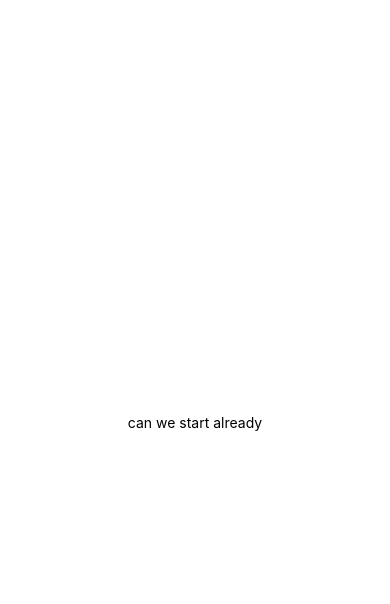
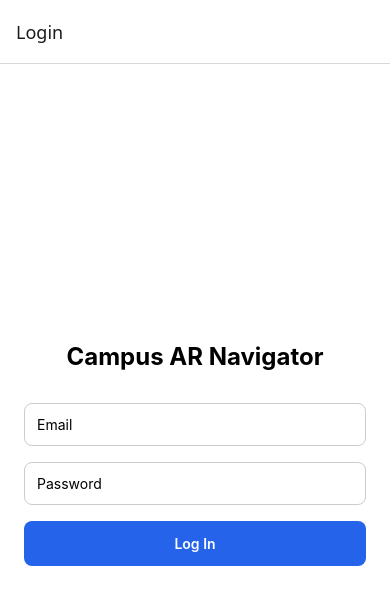
Before and after one commit to ntombi49/CampusAR, a React Native app in the folder frontend/: screen / in a window 390 px wide. Shown: the top 604 px of the page. Built offline with nearby package versions, Linux system fonts and the light colour scheme.

Commit message:
Add navigation stack + Login screen UI

```diff
--- a/frontend/App.tsx
+++ b/frontend/App.tsx
@@ -1,21 +1,107 @@
-import { StatusBar } from 'expo-status-bar';
-import { StyleSheet, Text, View } from 'react-native';
+import React from 'react';
+import { NavigationContainer } from '@react-navigation/native';
+import { createNativeStackNavigator } from '@react-navigation/native-stack';
+import { View, Text, TextInput, TouchableOpacity, StyleSheet } from 'react-native';
+
+type RootStackParamList = {
+  Login: undefined;
+  Home: undefined;
+  ClassSearch: undefined;
+};
+
+const Stack = createNativeStackNavigator<RootStackParamList>();
+
+function LoginScreen({ navigation }: any) {
+  const [email, setEmail] = React.useState('');
+  const [password, setPassword] = React.useState('');
+
+  return (
+    <View style={styles.container}>
+      <Text style={styles.title}>Campus AR Navigator</Text>
+
+      <TextInput
+        style={styles.input}
+        placeholder="Email"
+        value={email}
+        onChangeText={setEmail}
+        autoCapitalize="none"
+        keyboardType="email-address"
+      />
+
+      <TextInput
+        style={styles.input}
+        placeholder="Password"
+        value={password}
+        onChangeText={setPassword}
+        secureTextEntry
+      />
+
+      <TouchableOpacity
+        style={styles.button}
+        onPress={() => navigation.navigate('Home')}
+      >
+        <Text style={styles.buttonText}>Log In</Text>
+      </TouchableOpacity>
+    </View>
+  );
+}
+
+function HomeScreen() {
+  return (
+    <View style={styles.container}>
+      <Text>Home Screen</Text>
+    </View>
+  );
+}
+
+function ClassSearchScreen() {
+  return (
+    <View style={styles.container}>
+      <Text>Class Search Screen</Text>
+    </View>
+  );
+}
 
 export default function App() {
   return (
-    <View style={styles.container}>
-      <Text>can we start already</Text>
-      <StatusBar style="auto" />
-    </View>
-
+    <NavigationContainer>
+      <Stack.Navigator initialRouteName="Login">
+        <Stack.Screen name="Login" component={LoginScreen} />
+        <Stack.Screen name="Home" component={HomeScreen} />
+        <Stack.Screen name="ClassSearch" component={ClassSearchScreen} />
+      </Stack.Navigator>
+    </NavigationContainer>
   );
 }
 
 const styles = StyleSheet.create({
   container: {
     flex: 1,
+    justifyContent: 'center',
+    padding: 24,
     backgroundColor: '#fff',
+  },
+  title: {
+    fontSize: 24,
+    fontWeight: 'bold',
+    marginBottom: 32,
+    textAlign: 'center',
+  },
+  input: {
+    borderWidth: 1,
+    borderColor: '#ccc',
+    borderRadius: 8,
+    padding: 12,
+    marginBottom: 16,
+  },
+  button: {
+    backgroundColor: '#2563eb',
+    padding: 14,
+    borderRadius: 8,
     alignItems: 'center',
-    justifyContent: 'center',
+  },
+  buttonText: {
+    color: '#fff',
+    fontWeight: '600',
   },
 });
--- a/frontend/package.json
+++ b/frontend/package.json
@@ -3,11 +3,15 @@
   "version": "1.0.0",
   "main": "index.ts",
   "dependencies": {
+    "@react-navigation/native": "^7.3.8",
+    "@react-navigation/native-stack": "^7.17.10",
     "@reactvision/react-viro": "^2.57.2",
     "expo": "~56.0.15",
     "expo-status-bar": "~56.0.4",
     "react": "19.2.3",
-    "react-native": "0.85.3"
+    "react-native": "0.85.3",
+    "react-native-safe-area-context": "~5.7.0",
+    "react-native-screens": "4.25.2"
   },
   "devDependencies": {
     "@expo/ngrok": "^4.1.3",
```
Also changed, not shown: 1 other file (tests, documents, lock files or other folders).
